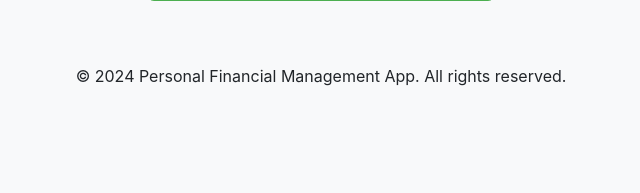
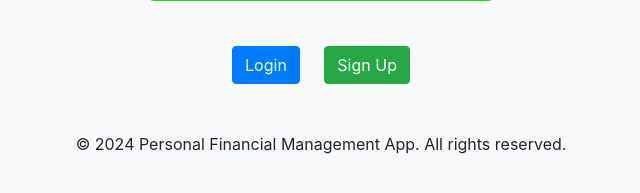
Before and after one commit to mohammed-naim/financial_app, a Flask app: page / in a window 1280 px wide. Shown: the part 408-601 px from the top of the page, without its empty margins (319-959 px from the left). Run offline with Flask 3, Linux system fonts and the light colour scheme; parts of the project's set-up code (start-up, migrations or seed data) failed here and were passed over; some libraries are stand-ins or nearby versions.

Commit message:
add redirect to login and signup

```diff
--- a/templates/index.html
+++ b/templates/index.html
@@ -2,17 +2,20 @@
 <!DOCTYPE html>
 <html lang="en">
   <head>
-    <meta charset="UTF-8">
-    <meta name="viewport" content="width=device-width, initial-scale=1.0">
+    <meta charset="UTF-8" />
+    <meta name="viewport" content="width=device-width, initial-scale=1.0" />
     <title>Personal Financial Management App</title>
-    <link rel="stylesheet" href="https://stackpath.bootstrapcdn.com/bootstrap/4.5.2/css/bootstrap.min.css">
+    <link
+      rel="stylesheet"
+      href="https://stackpath.bootstrapcdn.com/bootstrap/4.5.2/css/bootstrap.min.css"
+    />
     <style>
       body {
         background-color: #f8f9fa;
       }
 
       .header {
-            background-color: #4CAF50; /* Green */
+        background-color: #4caf50; /* Green */
         color: white;
         padding: 20px;
         text-align: center;
@@ -20,7 +23,7 @@
 
       .feature {
         background-color: #e7f5e1; /* Light green */
-            border: 1px solid #4CAF50;
+        border: 1px solid #4caf50;
         border-radius: 8px;
         padding: 15px;
         margin: 15px 0;
@@ -29,6 +32,15 @@
       .feature img {
         max-width: 100%;
         border-radius: 8px;
+      }
+
+      .auth-buttons {
+        text-align: center;
+        margin-top: 30px;
+      }
+
+      .auth-buttons a {
+        margin: 0 10px;
       }
     </style>
   </head>
@@ -44,30 +56,51 @@
       <div class="row">
         <div class="col-md-4">
           <div class="feature">
-                <img src="https://via.placeholder.com/300x200/4CAF50/ffffff?text=Track+Expenses" alt="Track Expenses">
+            <img
+              src="https://via.placeholder.com/300x200/4CAF50/ffffff?text=Track+Expenses"
+              alt="Track Expenses"
+            />
             <h3>Track Expenses</h3>
-                <p>Keep an eye on your spending habits and stay within your budget.</p>
+            <p>
+              Keep an eye on your spending habits and stay within your budget.
+            </p>
           </div>
         </div>
         <div class="col-md-4">
           <div class="feature">
-                <img src="https://via.placeholder.com/300x200/4CAF50/ffffff?text=Manage+Accounts" alt="Manage Accounts">
+            <img
+              src="https://via.placeholder.com/300x200/4CAF50/ffffff?text=Manage+Accounts"
+              alt="Manage Accounts"
+            />
             <h3>Manage Accounts</h3>
-                <p>Easily manage multiple accounts including wallets, cash, and bank accounts.</p>
+            <p>
+              Easily manage multiple accounts including wallets, cash, and bank
+              accounts.
+            </p>
           </div>
         </div>
         <div class="col-md-4">
           <div class="feature">
-                <img src="https://via.placeholder.com/300x200/4CAF50/ffffff?text=Investments" alt="Investments">
+            <img
+              src="https://via.placeholder.com/300x200/4CAF50/ffffff?text=Investments"
+              alt="Investments"
+            />
             <h3>Investments</h3>
-                <p>Track your investments and calculate profits or losses with ease.</p>
-            </div>
+            <p>
+              Track your investments and calculate profits or losses with ease.
+            </p>
           </div>
         </div>
       </div>
 
+      <div class="auth-buttons">
+        <a href="/auth/login" class="btn btn-primary">Login</a>
+        <a href="/auth/signup" class="btn btn-success">Sign Up</a>
+      </div>
+    </div>
+
     <footer class="text-center mt-5 mb-4">
-    <p>&copy; 2024 Personal Financial Management App. All rights reserved.</p>
+      <p>© 2024 Personal Financial Management App. All rights reserved.</p>
     </footer>
 
     <script src="https://code.jquery.com/jquery-3.5.1.slim.min.js"></script>
```
Lines whose indentation alone changed are shown as unchanged.
